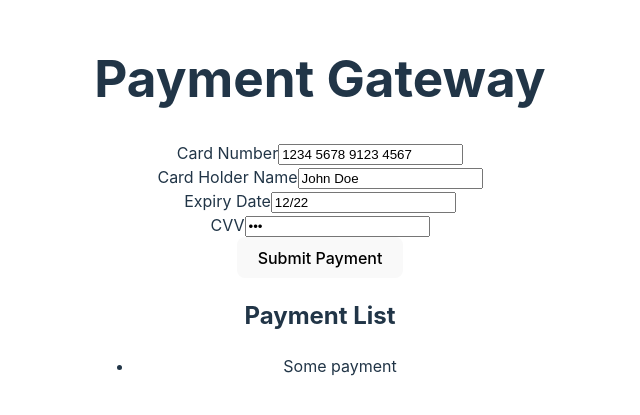
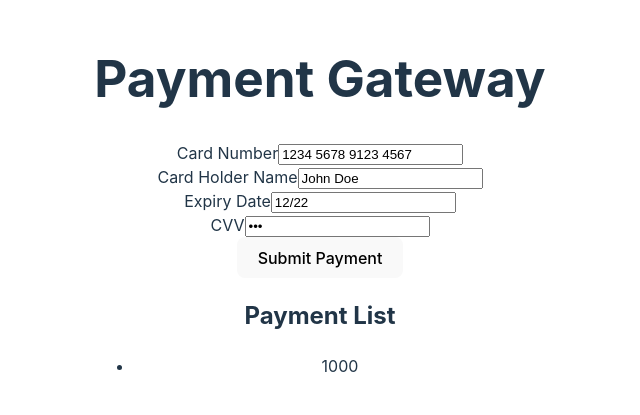
Before and after one commit to Aleksei-Michnik/nodejs-api-visa, a React (Vite) app in the folder frontend/: page / in a window 1280 px wide. Shown: the part 195-610 px from the top of the page, without its empty margins (320-960 px from the left). Built offline with nearby package versions, Linux system fonts and the light colour scheme; no server answers.

Commit message:
Add dummy payment fetching and dynamic rendering in PaymentList
Introduced state management and fetching logic in HomePage to retrieve payments. Updated PaymentList to accept and display a list of payments dynamically.

```diff
--- a/frontend/src/components/PaymentList.tsx
+++ b/frontend/src/components/PaymentList.tsx
@@ -1,6 +1,23 @@
-const PaymentList = () => {
+import React from 'react';
+
+interface Payment {
+    id: number;
+    amount: number;
+    cardNumber: string;
+    cardHolder: string;
+    status: 'success' | 'declined' | 'fraud';
+    date: string;
+}
+
+interface PaymentListProps {
+    payments: Payment[];
+}
+
+const PaymentList: React.FC<PaymentListProps> = ({ payments }) => {
     return <ul>
-      <li>Some payment</li>
+      {payments.map((payment) => (
+        <li key={payment.id}>{payment.amount}</li>
+      ))}
     </ul>;
 };
 
--- a/frontend/src/pages/HomePage.tsx
+++ b/frontend/src/pages/HomePage.tsx
@@ -1,8 +1,29 @@
+import { useState, useEffect } from 'react';
 import { submitPayment } from '../api/paymentService';
 import PaymentForm from '../components/PaymentForm';
 import PaymentList from "../components/PaymentList.tsx";
 
 const HomePage = () => {
+    const [payments, setPayments] = useState([]);
+
+    useEffect(() => {
+        async function fetchPayments() {
+            try {
+                // @ts-ignore
+                setPayments([{
+                    id: 1,
+                    amount: 1000,
+                    cardNumber: '1234 5678 9123 4567',
+                    cardHolder: '<NAME>',
+                    expiry: '12/22',
+                    cvv: '123'
+                }]);
+            } catch (error) {
+                console.error('Error fetching payments:', error);
+            } finally {}
+        }
+        fetchPayments();
+    }, []);
 
     const handlePaymentSubmit = async (paymentDetails: object) => {
         try {
@@ -16,7 +37,7 @@ const HomePage = () => {
       <h1>Payment Gateway</h1>
       <PaymentForm onSubmit={handlePaymentSubmit} />
       <h2>Payment List</h2>
-      <PaymentList />
+      <PaymentList payments={payments}/>
     </>;
 };
 
```
